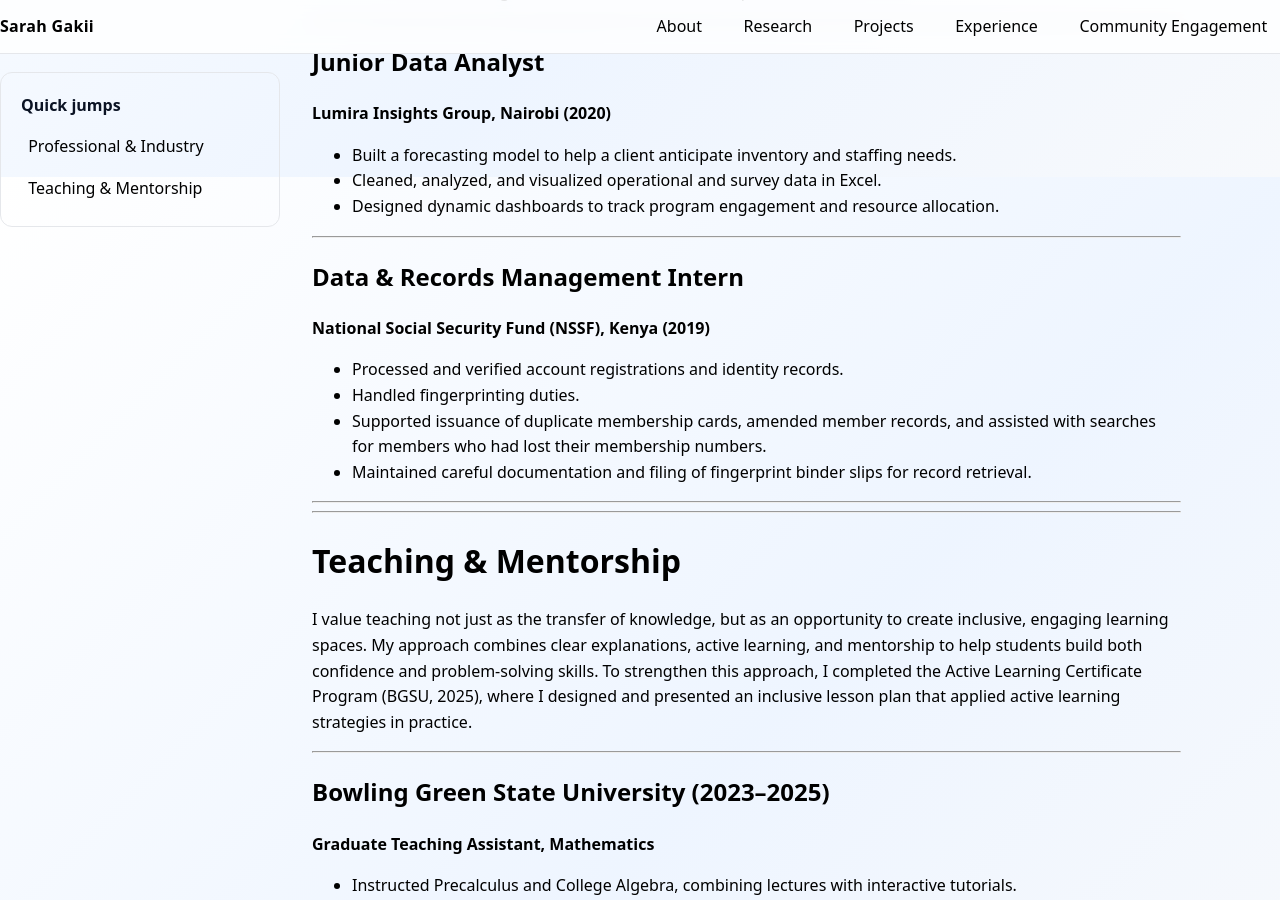
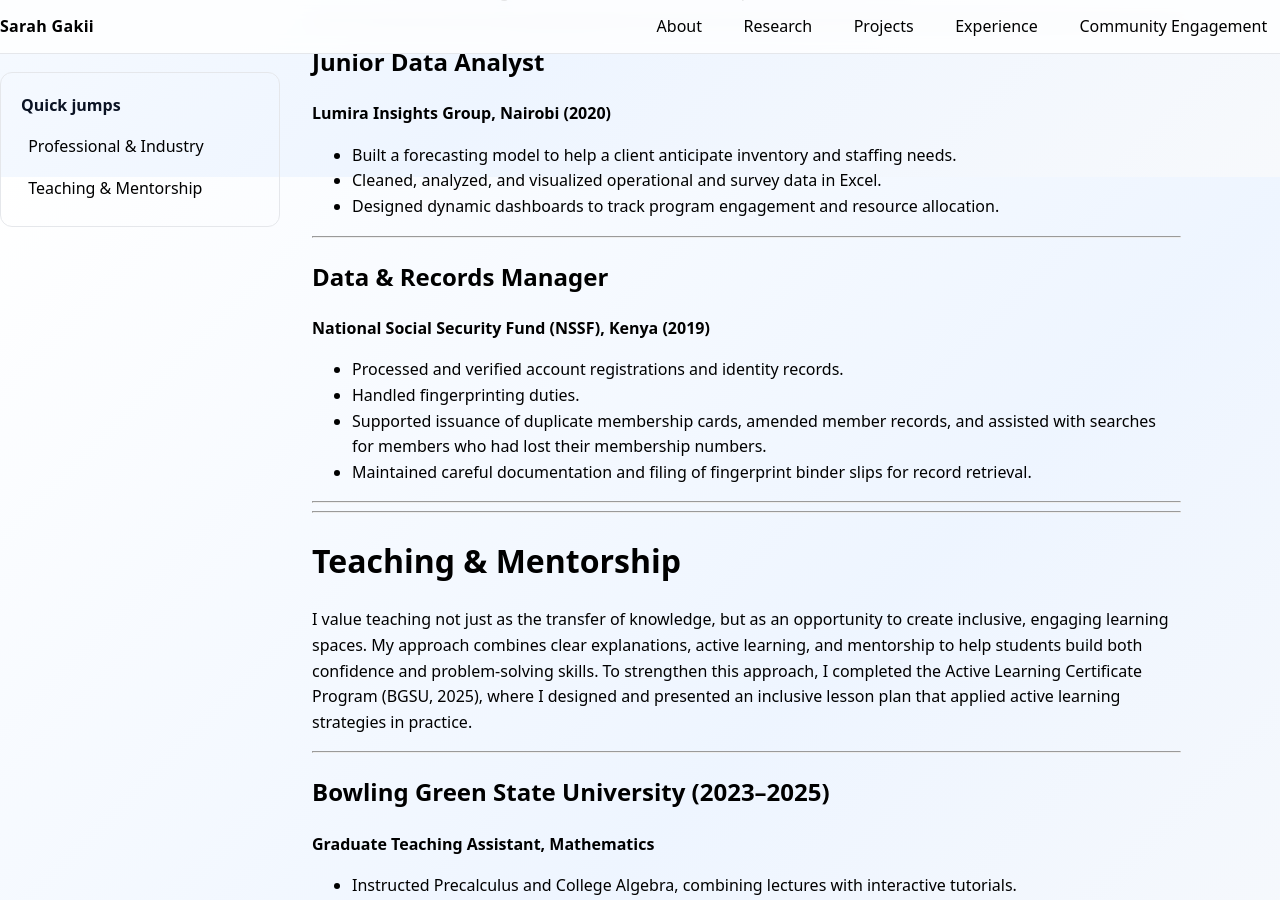
Before and after one commit to SARAH-GAKII/sarah-gakii.github.io, a Jekyll site: the page built from experience.md, in a window 1280 px wide and 900 px high, scrolled down 723 px. Built offline with Jekyll 4.4.1, drawn with Linux system fonts in a browser that asks for light colours.

Commit message:
Update experience.md

```diff
--- a/experience.md
+++ b/experience.md
@@ -46,7 +46,7 @@
 
 ---
 
-## Data & Records Management Intern
+## Data & Records Manager
 **National Social Security Fund (NSSF), Kenya (2019)**
 - Processed and verified account registrations and identity records.
 - Handled fingerprinting duties.
```
